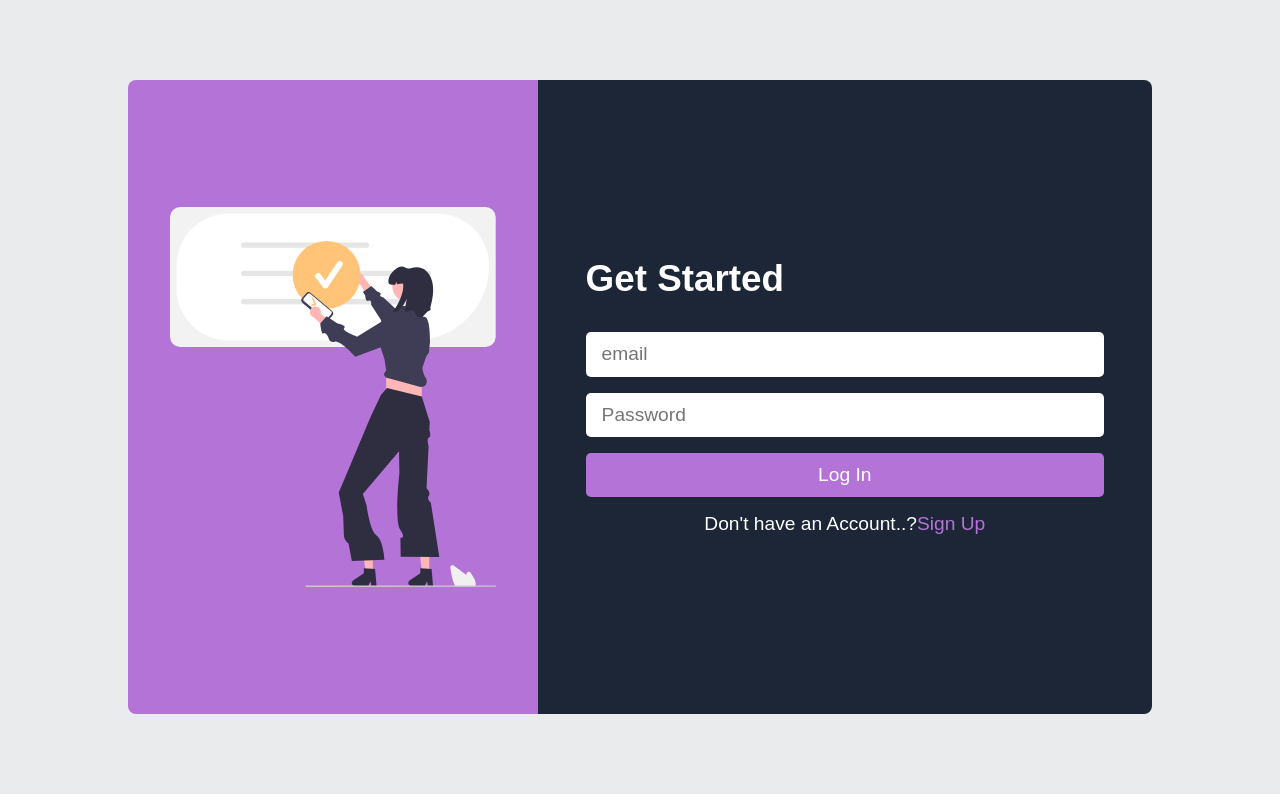
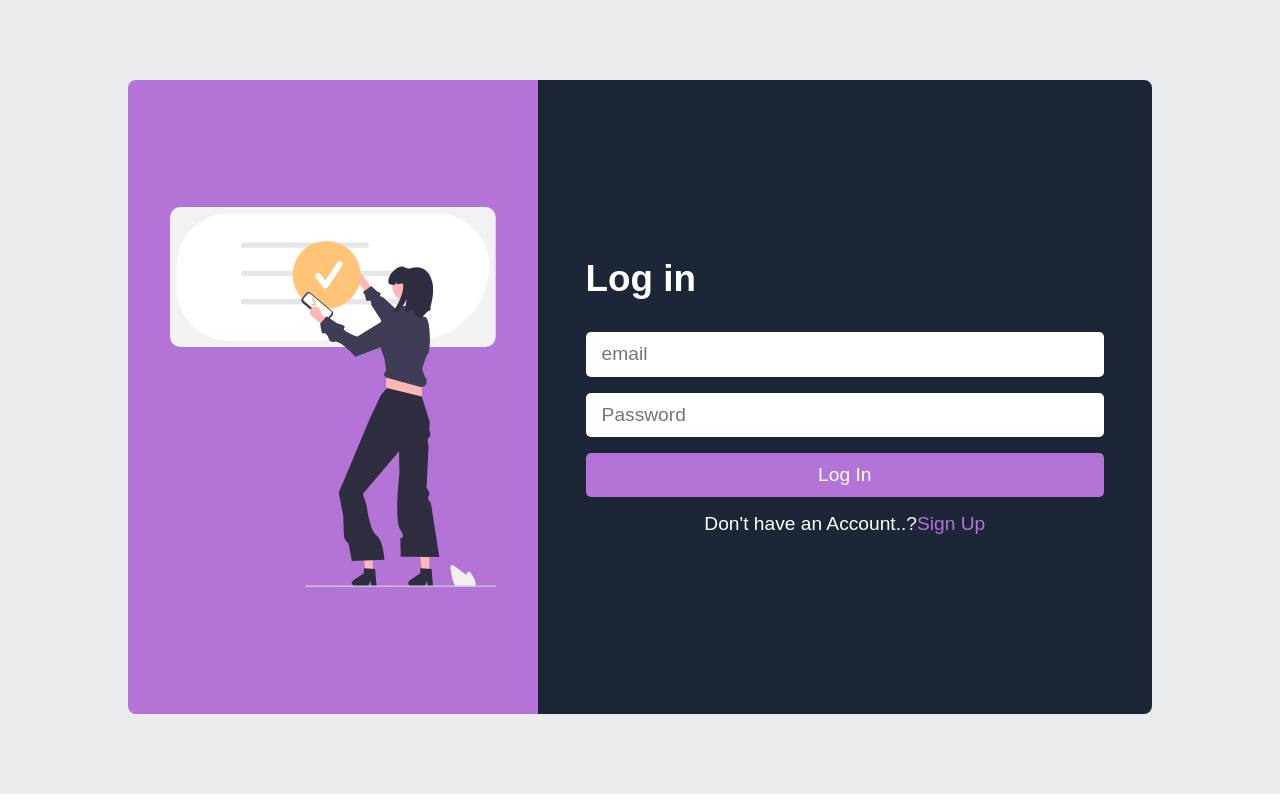
Before and after one commit to roht2103/chat-app, a React (Vite) app: page /login-page in a window 1280 px wide. Built offline with nearby package versions, Linux system fonts and the light colour scheme; a web font is replaced by a local one.

Commit message:
update login page

```diff
--- a/src/components/login/Login.jsx
+++ b/src/components/login/Login.jsx
@@ -11,7 +11,7 @@ const LoginComponent = () => {
             <img src={signUpImg} alt="signUp.svg" />
           </div>
           <div className="login-form">
-            <h1>Get Started</h1>
+            <h1>Log in</h1>
             <form>
               <input type="email" id="email" placeholder="email" required />
               <input
```
